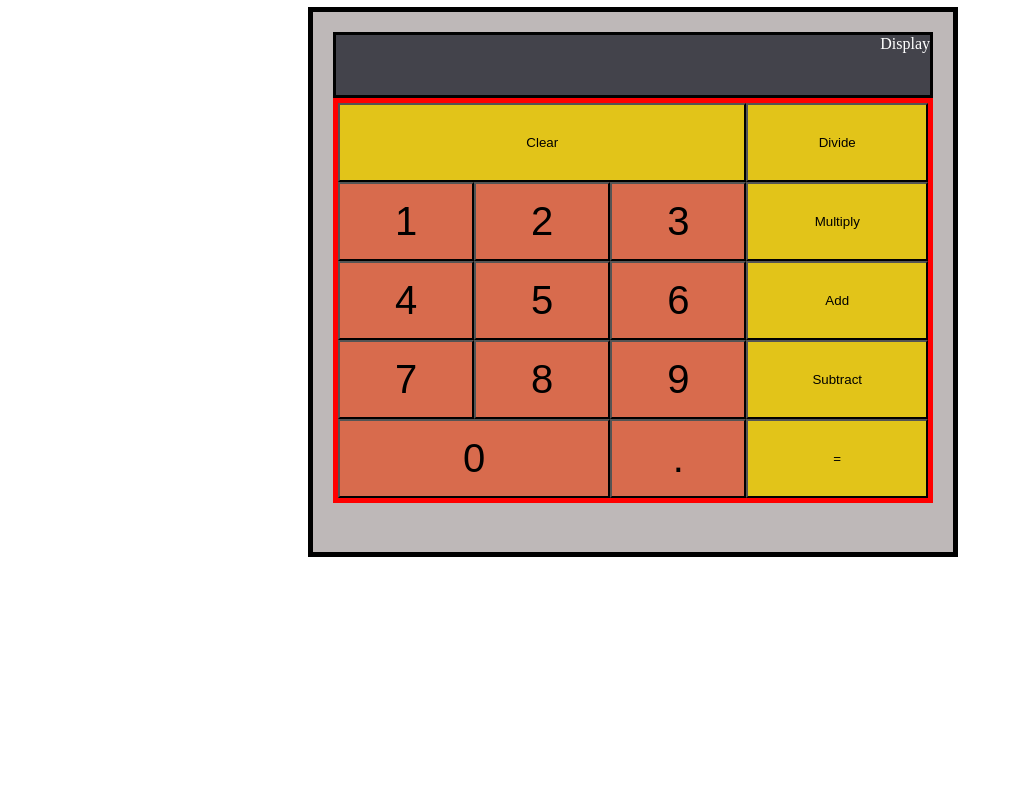
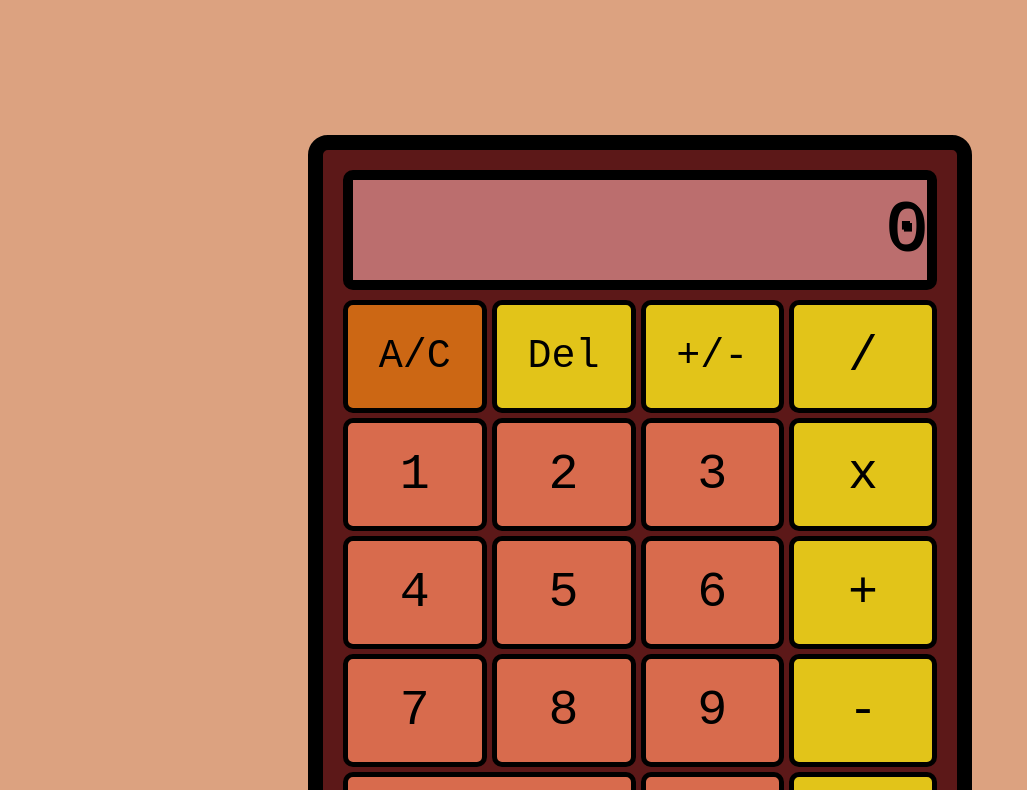
Before and after one commit to Bohr33/odin_Calculator, a plain HTML site: page index.html in a window 1280 px wide. Shown: the part 73-863 px from the top of the page, without its empty margins (0-1027 px from the left). Before the commit the page ends 800 px from the top, so only its background shows below. Drawn offline with Linux system fonts and the light colour scheme.

Commit message:
finished! all bugs are fixed, delete, +/-, and decimal support added, and styling is done

```diff
--- a/index.html
+++ b/index.html
@@ -9,9 +9,11 @@
     <title>Super Calculator!</title>
 </head>
 <body>
-    <h1>Welcome!</h1>
+    <div class="center">
         <div id="Calculator">
-        <p id="display">Display</p>
+            <div class="displayDiv">
+                <p id="display">0</p>
+            </div>
             <div class="Buttons">
                     <button class="digits one">1</button>
                     <button class="digits two ">2</button>
@@ -25,13 +27,16 @@
                     <button class="digits zero">0</button>
                     <button class="digits dot">.</button>
 
-                <button class="functions clear">Clear</button>
-                <button class="functions add">Add</button>
-                <button class="functions subtract">Subtract</button>
-                <button class="functions multiply">Multiply</button>
-                <button class="functions divide">Divide</button>
+                    <button class="functions clear">A/C</button>
+                    <button class="functions add">+</button>
+                    <button class="functions subtract">-</button>
+                    <button class="functions multiply">x</button>
+                    <button class="functions divide">/</button>
                     <button class="functions equals">=</button>
+                    <button class="functions plusMinus">+/-</button>
+                    <button class="functions deleteLast">Del</button>
 
+            </div>
         </div>
     </div>
 
--- a/script.js
+++ b/script.js
@@ -1,3 +1,26 @@
+//used to rememeber the last number used in case equals is repeated
+let rememberBackDigit;
+//access the display so it can be updated
+let display = document.querySelector('#display');
+//stores value in display
+let storeDigitFront = "";
+//digits Node list
+let digits = document.querySelectorAll('.digits');
+//functions node list
+let functions = document.querySelectorAll('.functions');
+//this variables stores whether a decimal is already in the storeDigitFront variable
+let dotwatch = false;
+//watches if any operator is toggled so certain functions can be done on next digit input
+let operatorWatch = false;
+//watches which operator is currently toggled
+let activeOperator;
+//watches if a chain calculation able
+let chainWatch = false;
+//saves the last operator used in case equals sign is repeated
+let lastOperator;
+//stores the back end number that isnt typed in
+let storeDigitBack = 0;
+
 //Adds event listeners to all of the digit buttons and passes the proper value for each button to the digits function
 function addClickEventListener(list){
     for (var i = 0; i <= list.length - 1; i++){
@@ -18,6 +41,8 @@ function addClickEventFunctions(list){
     list[3].addEventListener('click', function(){operatorToggle(3)});
     list[4].addEventListener('click', function(){operatorToggle(4)});
     list[5].addEventListener('click', function(){operate(parseFloat(storeDigitBack), parseFloat(storeDigitFront))});
+    list[6].addEventListener('click', function(){plusMinus()});
+    list[7].addEventListener('click', function(){deleteLast()});
 }
 
 function add(a,b){
@@ -37,9 +62,14 @@ function divide(a,b){
     return a/b;
 };
 
-let storeOperator;
-
 function operate(a, b){
+    //checks if the last operator pressed was equals, and sets the active Operator to the last used if so
+    if(activeOperator == -1){
+        activeOperator = lastOperator;
+        storeDigitBack = storeDigitFront;
+        storeDigitFront = rememberBackDigit;
+        operate(parseFloat(storeDigitBack),parseFloat(storeDigitFront));
+    }else{
         let output;
         switch(activeOperator){
             case 1:
@@ -54,39 +84,27 @@ function operate(a, b){
             case 4:
                 output =  divide(a,b);
         };
+        rememberBackDigit = storeDigitFront;
         storeDigitFront = output;
         activeOperator = -1;
         chainWatch = false;
-    updateDisplay(output);
+        updateDisplay(output.toFixed(10));
+    }
 };
-
-let displayVar;
-let display = document.querySelector('#display');
-// display.textContent = "Working!"
-
 function updateDisplay(a){
-    display.textContent = a;
+    if(a == '.'){
+        display.textContent = "0.";
+    }else{
+        display.textContent = parseFloat(a);
     }
-
-//stores value in display
-let storeDigitFront = "";
-//digits Node list
-let digits = document.querySelectorAll('.digits');
-//adds listeners to digit buttons
-addClickEventListener(digits);
-
-//functions node list
-let functions = document.querySelectorAll('.functions');
-addClickEventFunctions(functions);
-
+}
 
 function digitsFun(digit){
     storeDigitFront += digit;
     updateDisplay(storeDigitFront)
 }
 
-//this variables stores whether a decimal is already in the storeDigitFront variable
-let dotwatch = false;
+
 function digitsFunDot(dot){
     if(dotwatch == false){
         storeDigitFront += dot;
@@ -94,9 +112,6 @@ function digitsFunDot(dot){
         updateDisplay(storeDigitFront);
     };
 }
-
-let storeDigitBack = 0;
-
 function clear(){
     storeDigitFront = "";
     storeDigitBack = 0;
@@ -106,14 +121,6 @@ function clear(){
     dotwatch = false;
     activeOperator = -1;
 }
-
-//watches if any operator is toggled so certain functions can be done on next digit input
-let operatorWatch = false;
-//watches which operator is currently toggled
-let activeOperator;
-//watches if a chain calculation able
-let chainWatch = false;
-
 //highlights the button which is click
 function operatorToggle(element){
     if(chainWatch == true){
@@ -125,6 +132,7 @@ function operatorToggle(element){
         operatorWatch = false;
     }else{
     activeOperator = element;
+    lastOperator = element;
     operatorWatch = true;
     untoggleAllBut();
     }
@@ -137,7 +145,7 @@ function operatorToggle(element){
 function untoggleAllBut(){
 
     for(let i = 0; i < 4; i++){
-        if(i != activeOperator){
+        if(i + 1 != activeOperator){
             functions[i + 1].classList.remove('activeOperator');
         }
     }
@@ -157,3 +165,20 @@ function newDigit(){
         chainWatch = true;
     }
 }
+
+function plusMinus(){
+    storeDigitFront *= -1;
+    updateDisplay(storeDigitFront);
+}
+
+function deleteLast(){
+    storeDigitFront = storeDigitFront.slice(0, -1);
+    if(storeDigitFront == ""){
+        storeDigitFront = 0;
+    };
+    updateDisplay(storeDigitFront);
+}
+
+//adds listeners to digit buttons and functions
+addClickEventListener(digits);
+addClickEventFunctions(functions);
--- a/style.css
+++ b/style.css
@@ -1,54 +1,82 @@
-
+body{
+    background: rgba(216, 150, 111, 0.879);
+}
+.center{
+    display: flex;
+    align-items: center;
+    justify-content: center;
+}
 /* refers to the entire calculator display */
 #Calculator{
-    background-color: rgb(190, 184, 184);
-    border: solid black 5px;
+    background-color: rgb(92, 24, 24);
+    border: solid black 15px;
     padding: 20px;
-    margin: 0px 300px;
-    height: 500px;
+    margin: 200px 300px;
+    height: 720px;
     width: 600px;
+    border-radius: 20px;
 
 }
 /* red outline, contains the two other containers that seperate digits and functions */
 .Buttons{
     display: grid;
-    grid-template-areas: "clear clear clear divide"
+    grid-template-areas: "clear del plusMinus divide"
                         "one two three multiply"
                         "four five six add"
                         "seven eight nine subtract"
                         "zero zero dot equals";
-    border: solid red 5px;
+    gap: 5px;
 }
 
 /* refers to all function buttons*/
 .functions{
     background-color: rgb(226, 196, 25);
-    padding: 30px 15px;
+    padding: 23px;
+    border-radius: 10px;
+    font-family: OCR A Std, monospace;
+    font-size: 50px;
+    border: solid black 5px;
 }
 /* refers to all digit buttons */
 .digits{
     background-color: rgb(216, 107, 77);
-    font-size: 40px;
+    font-size: 50px;
+    border-radius: 10px;
+    font-family: OCR A Std, monospace;
+    border: solid black 5px;
+}
+/* div surrounding the display used for centering */
+.displayDiv{
+    border: rgb(0, 0, 0) solid 10px;
+    height: 100px;
+    background-color: rgb(187, 110, 110) ;
+    display: flex;
+    justify-content: flex-end;
+    align-items: center;
+    border-radius: 10px;
+    margin-bottom: 10px;
+
 }
 /* refers to the display that shows output value */
 #display{
-    border: black solid 3px;
-    height: 60px;
-    background-color: rgb(67, 67, 75) ;
-    color: white;
+    color: rgb(0, 0, 0);
     text-align: right;
-    margin: auto;
+    font-family: OCR A Std, monospace;
+    font-size: 70px;
+    text-shadow: 2px 2px;
 
 }
 
 .activeOperator{
-    background-color: rgb(163, 161, 26);
+    background-color: rgb(226, 196, 25, .5);
 }
 
 
 .zero{
     grid-area: zero;
+
 }
+
 .divide{
     grid-area: divide;
 }
@@ -64,7 +92,37 @@
 .equals{
     grid-area: equals;
 }
+.equals:active{
+    background-color: rgb(226, 196, 25, .5);
+}
 
 .clear{
     grid-area: clear;
+    background-color: rgb(204, 103, 20);
+    font-size: 40px;
+    padding: 0px;
 }
+.clear:active{
+    background-color: rgb(204, 103, 20, .5);
+}
+
+.plusMinus{
+    grid-area: plusMinus;
+    padding: 0px 0px;
+    font-size: 40px;
+}
+.plusMinus:active{
+    background-color: rgb(226, 196, 25, .5);
+}
+.functions:active{
+    background-color: rgb(226, 196, 25, .5);
+}
+.digits:active{
+    background-color: rgb(187, 110, 110, .5);
+}
+.deleteLast{
+    grid-area: del;
+    font-size: 40px;
+    padding: 0px;
+
+}
```
Lines whose indentation alone changed are shown as unchanged.
